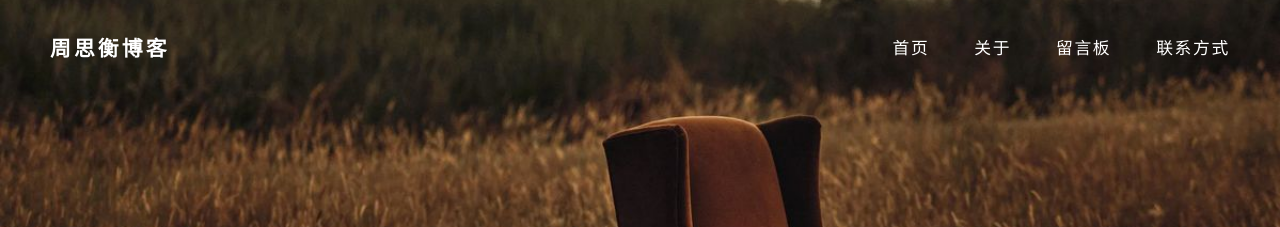
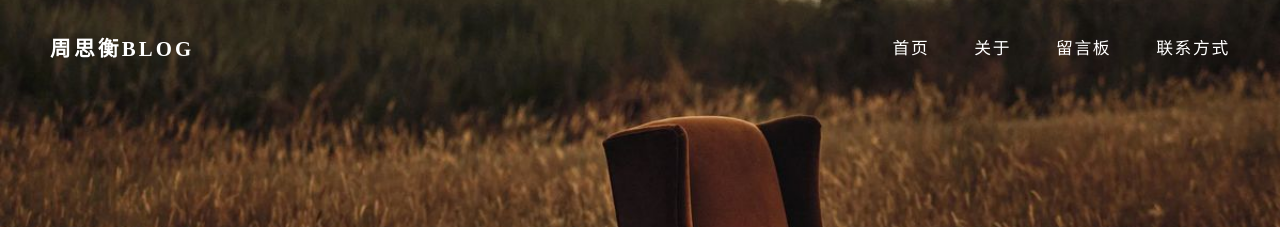
Before and after one commit to SihengZhou/sihengzhou.github.io, a Jekyll site: the page built from index.html, in a window 1280 px wide. Shown: the top 227 px of the page. Built offline with Jekyll 4.4.1, drawn with Linux system fonts in a browser that asks for light colours.

Commit message:
Update _config.yml

```diff
--- a/_config.yml
+++ b/_config.yml
@@ -1,3 +1,3 @@
-title: 周思衡博客
+title: 周思衡BLOG
 author: Siheng Zhou
 description: 追风赶月别留情
```
